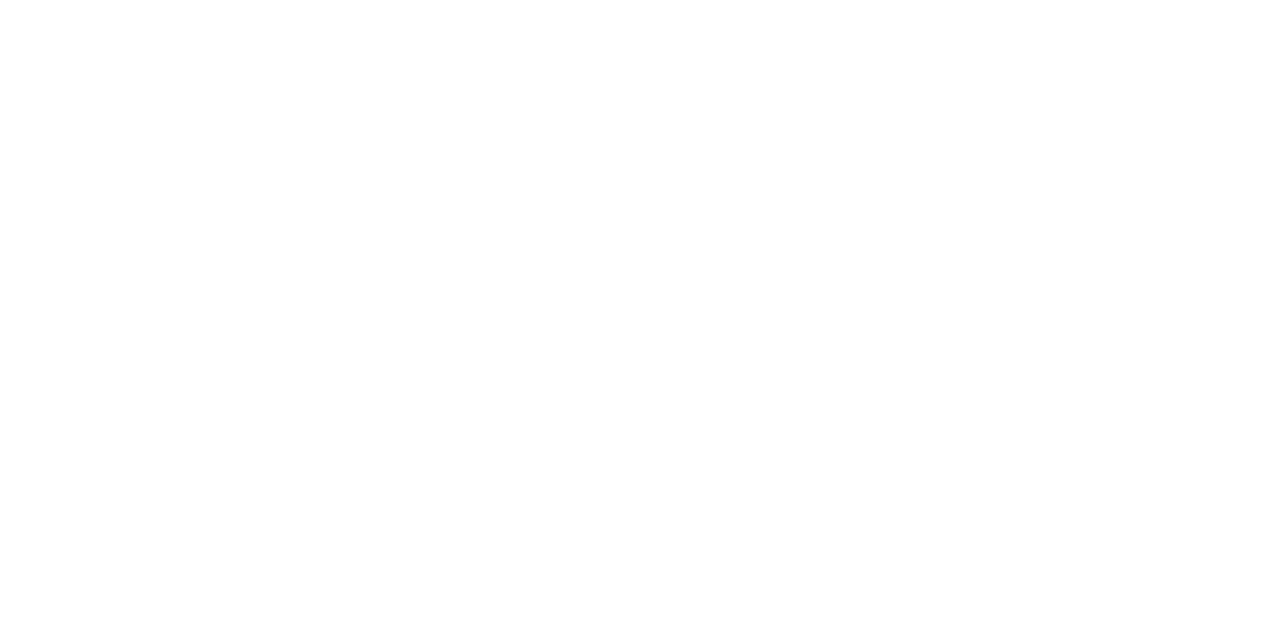
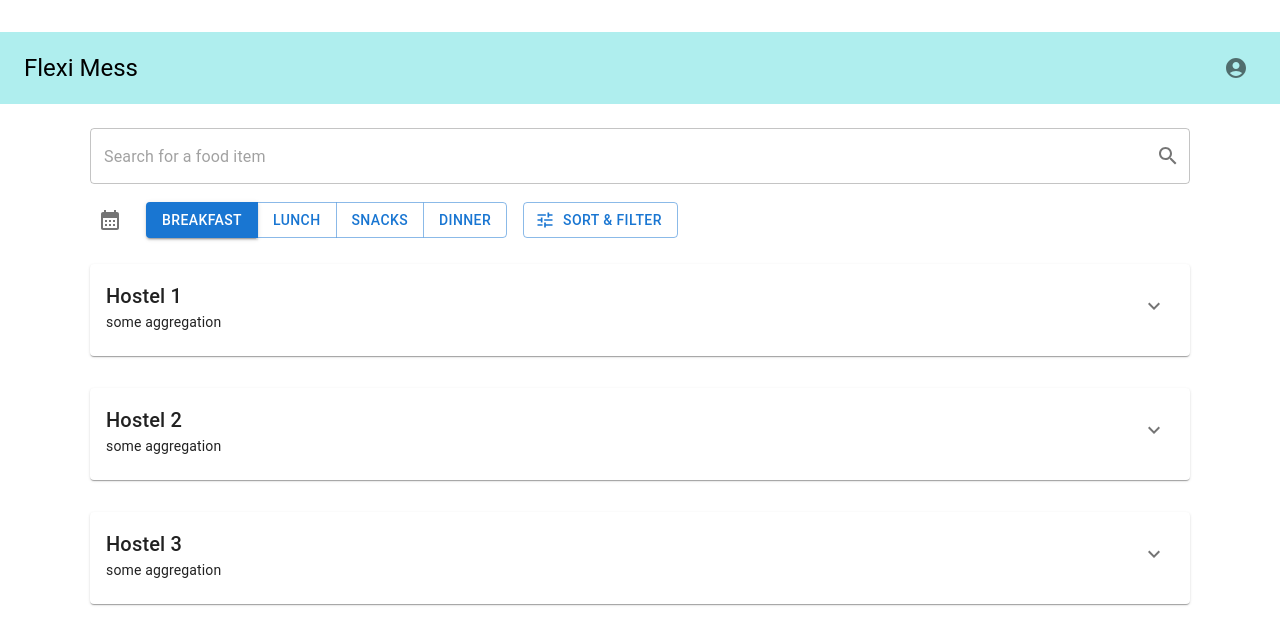
Before and after one commit to vruddhis/fleximess, a React (Vite) app in the folder frontend/: page /student-dashboard in a window 1280 px wide. Before the commit this address had no page. Shown: the top 644 px of the page. Built offline with nearby package versions, Linux system fonts and the light colour scheme.

Commit message:
user profile

```diff
--- a/frontend/src/App.jsx
+++ b/frontend/src/App.jsx
@@ -3,6 +3,7 @@
 import StudentLogin from './pages/StudentLogin';
 import StudentSignup from './pages/StudentSignup';
 import GuestDashboard from './pages/GuestDashboard'
+import StudentDashboard from './pages/StudentDashboard'
 
 
 function App() {
@@ -15,6 +16,7 @@
         <Route path="/student-signup" element={<StudentSignup/>} />
 
         <Route path="/dashboard" element={<GuestDashboard/>} />
+        <Route path="/student-dashboard" element={<StudentDashboard/>} />
       </Routes>
     </BrowserRouter>
   );
--- a/frontend/src/pages/GuestDashboard.jsx
+++ b/frontend/src/pages/GuestDashboard.jsx
@@ -7,6 +7,7 @@
   CardContent,
   Collapse,
   IconButton,
+  InputAdornment,
   TextField,
   Typography,
   Drawer,
@@ -50,9 +51,9 @@
 function GuestDashboard(){
  //we can also use set in useState. so here we initialise it to empty state and then later as we expand or click on the expand button again we remove/add to set
   const hostel_list = [
-    { id: 1, name: 'Hostel 1', distance: 0.8, rating: 4.8, type: 'Vegetarian', available: true },
-    { id: 2, name: 'Hostel 2', distance: 1.4, rating: 4.5, type: 'Mixed', available: true },
-    { id: 3, name: 'Hostel 3', distance: 2.1, rating: 4.2, type: 'Non-vegetarian', available: false },
+   { id: 1, name: 'Hostel 1'},
+    { id: 2, name: 'Hostel 2'},
+    { id: 3, name: 'Hostel 3'},
   ];
   const [expandedHostelIds, setExpandedHostelIds] = useState(new Set());
 
@@ -84,13 +85,38 @@
   }
 
 return (<Box className="dashboard-page">
+  <Box className="dashboard-header">
 
+      <Typography variant="h5">
+        Flexi Mess
+      </Typography>
+
+      <Button
+        component={Link}
+        to="/student-login"
+        variant="outlined"
+      >
+        Login
+      </Button>
+
+    </Box>
 
       <TextField
         fullWidth
         placeholder="Search for a food item"
         value={searchQuery}
         onChange={(event) => setSearchQuery(event.target.value)}
+        slotProps={{
+          input: {
+            endAdornment: (
+              <InputAdornment position="end">
+                <IconButton aria-label="Search food items" edge="end">
+                  <SearchIcon />
+                </IconButton>
+              </InputAdornment>
+            ),
+          },
+        }}
       />
 
  {/* we will highlight whichever one is chosen */}
--- a/frontend/src/pages/StudentDashboard.jsx
+++ b/frontend/src/pages/StudentDashboard.jsx
@@ -1,44 +1,274 @@
-import { Link } from 'react-router-dom';
+import './dashboard.css';
 
-  const drawer = (
-    <div>
-      <Toolbar />
-      <Divider />
-      <List>
-        {['', 'Starred', 'Send email', 'Drafts'].map((text, index) => (
-          <ListItem key={text} disablePadding>
-            <ListItemButton>
-              <ListItemIcon>
-                {index % 2 === 0 ? <InboxIcon /> : <MailIcon />}
-              </ListItemIcon>
-              <ListItemText primary={text} />
-            </ListItemButton>
-          </ListItem>
-        ))}
-      </List>
-      <Divider />
-      <List>
-        {['All mail', 'Trash', 'Spam'].map((text, index) => (
-          <ListItem key={text} disablePadding>
-            <ListItemButton>
-              <ListItemIcon>
-                {index % 2 === 0 ? <InboxIcon /> : <MailIcon />}
-              </ListItemIcon>
-              <ListItemText primary={text} />
-            </ListItemButton>
-          </ListItem>
-        ))}
-      </List>
-    </div>
-  );
+import {Box,
+  Button,
+  ButtonGroup,
+  Card,
+  CardContent,
+  Collapse,
+  IconButton,
+  InputAdornment,
+  TextField,
+  Typography,
+  Drawer,
+  Divider,
+  Menu,
+  MenuItem,
+} from "@mui/material";
+
+import SearchIcon from "@mui/icons-material/Search";
+import CalendarMonthIcon from "@mui/icons-material/CalendarMonth";
+import TuneIcon from "@mui/icons-material/Tune";
+import CloseIcon from "@mui/icons-material/Close";
+import AccountCircleIcon from "@mui/icons-material/AccountCircle";
+
+import ExpandMoreIcon from "@mui/icons-material/ExpandMore";
 
 
+import { useNavigate } from 'react-router-dom';
+import { useState } from 'react';
+
+//food items and hostels all fetched by API
+
+const MEALS = ['BREAKFAST', 'LUNCH', 'DINNER', 'SNACKS'];
+const DEFAULT_KCAL = { BREAKFAST: 400, LUNCH: 600, DINNER: 500, SNACKS: 300 };
+const MEAL_SCHEDULE = [{id: 'BREAKFAST', label: 'Breakfast', end: 10}, {id: 'LUNCH', label: 'Lunch', end: 14}, {id: 'SNACKS', label: 'Snacks', end: 18}, {id: 'DINNER', label: 'Dinner', end: 22}];
+
+
+function today(){
+  return new Date().getDay();}//returns numbers 1 to 0, so we need to map these to monday, tuesday, etc
+
+const WEEK_DAYS = [{id: 1, label: 'Monday'}, {id: 2, label: 'Tuesday'}, {id: 3, label: 'Wednesday'}, {id: 4, label: 'Thursday'}, {id: 5, label: 'Friday'}, {id: 6, label: 'Saturday'}, {id: 0, label: 'Sunday'}];
+
+function whichMealByTime() {
+  const h = new Date().getHours();
+  if (h < 10) return 'BREAKFAST';
+  if (h < 14) return 'LUNCH';
+  if (h < 18) return 'SNACKS';
+  return 'DINNER'; //what do we do 10 pm to midnight??
+} //also we should disable meals that have already passed
+
+function aggregation(){ //after getting from API we aggregate to find what to show on the hostel lsit
+
+}
 function StudentDashboard(){
-    return (<div>
-        <Drawer variant = 'permanent'>
+  //same as guest dashboard but i need to add header now
+  //id of student is stored in a state
+  const navigate = useNavigate();
+  const [profileMenuAnchor, setProfileMenuAnchor] = useState(null); //open or closed
+  const profileMenuOpen = Boolean(profileMenuAnchor);
 
-        </Drawer>
-    </div>)
+ //we can also use set in useState. so here we initialise it to empty state and then later as we expand or click on the expand button again we remove/add to set
+  const hostel_list = [
+    { id: 1, name: 'Hostel 1'},
+    { id: 2, name: 'Hostel 2'},
+    { id: 3, name: 'Hostel 3'},
+  ];
+  const [expandedHostelIds, setExpandedHostelIds] = useState(new Set());
+
+  const [selectedMeal, setSelectedMeal] = useState(whichMealByTime);
+  const [selectedDay, setSelectedDay] = useState(today);
+  const [showDays, setShowDays] = useState(false); //is calendar open or close
+  const [filterOpen, setFilterOpen] = useState(false); //will open up the drawer
+  const [searchQuery, setSearchQuery] = useState(''); //whenever even one character changes
+
+
+  const currentHour = new Date().getHours();
+
+
+
+  //also from search bar whatever we search should weauto expand that hostel's menu and then highlight? or should we give results separately in popup. ig autoexpansion will be easier
+
+  function toggleHostel(hostelId) {
+    setExpandedHostelIds((currentIds) => {
+      const nextIds = new Set(currentIds);
+
+      if (nextIds.has(hostelId)) {
+        nextIds.delete(hostelId);
+      } else {
+        nextIds.add(hostelId);
+      }
+
+      return nextIds;
+    });
+  }
+
+  function closeProfileMenu() {
+    setProfileMenuAnchor(null);
+  }
+
+  function handleLogout() {
+
+  }
+
+return (<Box className="dashboard-page">
+  <Box className="dashboard-header">
+
+      <Typography variant="h5">
+        Flexi Mess
+      </Typography>
+
+      <IconButton
+        id="profile-menu-button"
+        onClick={(event) => setProfileMenuAnchor(event.currentTarget)}
+      >
+        <AccountCircleIcon />
+      </IconButton>
+
+      <Menu
+        id="profile-menu"
+        anchorEl={profileMenuAnchor}
+        open={profileMenuOpen}
+        onClose={closeProfileMenu}
+        MenuListProps={{ 'aria-labelledby': 'profile-menu-button' }}
+      >
+
+        <MenuItem onClick={closeProfileMenu}>Edit preferences</MenuItem>
+        <MenuItem onClick={handleLogout}>Log out</MenuItem>
+      </Menu>
+
+    </Box>
+
+
+      <TextField
+        fullWidth
+        placeholder="Search for a food item"
+        value={searchQuery}
+        onChange={(event) => setSearchQuery(event.target.value)}
+        slotProps={{
+          input: {
+            endAdornment: (
+              <InputAdornment position="end">
+                <IconButton aria-label="Search food items" edge="end">
+                  <SearchIcon />
+                </IconButton>
+              </InputAdornment>
+            ),
+          },
+        }}
+      />
+
+ {/* we will highlight whichever one is chosen */}
+      <Box id="whatmeal">
+
+
+        <IconButton onClick={() => setShowDays((isVisible) => !isVisible)}>
+          <CalendarMonthIcon />
+        </IconButton>
+
+
+        {showDays ?
+          (<ButtonGroup variant="outlined">
+
+            {WEEK_DAYS.map((day) => {
+              const dayPosition = day.id === 0 ? 6 : day.id - 1;
+              const currentDayPosition = today() === 0 ? 6 : today() - 1; //ugh why are there no if else statements in react
+              const hasPassed = dayPosition < currentDayPosition;
+              const isSelected = selectedDay === day.id;
+
+              return (
+                <Button
+                  key={day.id}
+                  variant={isSelected ? 'contained' : 'outlined'}
+                  disabled={hasPassed}
+                  onClick={() => setSelectedDay(day.id)}>
+                  {day.label}
+                </Button>
+              );
+            })}
+          </ButtonGroup>
+        ) : null}
+
+        <ButtonGroup variant="outlined">
+
+          {MEAL_SCHEDULE.map((meal) => {
+            {/*disabling is based on if end time has passed*/}
+            const hasPassed = currentHour >= meal.end;
+
+            return (
+              <Button
+                key={meal.id}
+                variant={selectedMeal === meal.id ? 'contained' : 'outlined'}
+                disabled={hasPassed}
+                onClick={() => setSelectedMeal(meal.id)}
+                aria-pressed={selectedMeal === meal.id}
+              >
+                {meal.label}
+              </Button>
+            );
+          })}
+
+        </ButtonGroup>
+
+        <Button
+          className="filter-trigger"
+          variant="outlined"
+          startIcon={<TuneIcon />}
+          onClick={() => setFilterOpen(true)}>
+          Sort & filter
+        </Button>
+      </Box>
+
+      <Drawer
+        anchor="right"
+        open={filterOpen}
+        onClose={() => setFilterOpen(false)}
+      >
+        <Box className="filter-drawer">
+          <Box className="filter-drawer-header">
+            <Typography variant="h6">Sort & filter</Typography>
+            <IconButton onClick={() => setFilterOpen(false)}>
+              <CloseIcon />
+            </IconButton>
+          </Box>
+          <Divider />
+
+
+        </Box>
+      </Drawer>
+
+     {/* for hostels a for loop, and then we can expand also so that will need useState with parameter hostel id */}
+      <Box id="hostel-list">
+        {hostel_list.map((hostel) => {
+          const hostelId = hostel.id;
+          const hostelName = hostel.name;
+
+
+          const isExpanded = expandedHostelIds.has(hostelId);
+
+          return (
+            <Card key={hostelId} className="hostel-card">
+              <CardContent className="hostel-card-header"> {/* in this display horizontal, name and aggregation to left, and arrow icon on right */}
+                <Box className="hostel-card-info">
+                  <Typography variant="h6">
+                    {hostelName}
+                  </Typography>
+                  <Typography variant="body2">
+                    some aggregation
+                  </Typography>
+                </Box>
+
+                <IconButton
+                  className="hostel-expand-button"
+                  onClick={() => toggleHostel(hostelId)}
+                >
+                  <ExpandMoreIcon/>
+                </IconButton>
+              </CardContent>
+
+              <Collapse in={isExpanded} timeout="auto" unmountOnExit>
+                <CardContent>
+                  <Typography>here will be menu</Typography>
+                </CardContent>
+              </Collapse>
+
+            </Card>
+          );
+        })}
+      </Box>
+
+    </Box>);
+
 }
 
 export default StudentDashboard;
--- a/frontend/src/pages/StudentLogin.jsx
+++ b/frontend/src/pages/StudentLogin.jsx
@@ -2,6 +2,7 @@
 import './login.css';
 
 import { Link } from 'react-router-dom';
+import { useNavigate } from 'react-router-dom';
 
 import Box from '@mui/material/Box';
 import Button from '@mui/material/Button';
@@ -14,6 +15,7 @@
 import hostel from '../assets/hostel.jpeg';
 
 function StudentLogin(){
+    const navigate = useNavigate();
     const [username, setUsername] = useState(''); //passing initial blank state
     const [password, setPassword] = useState('');
 
@@ -33,6 +35,8 @@
 //onChange is everytime a character is typed, so we need to write that function also
 
         console.log("sending login data ", { username, password })
+        localStorage.setItem('studentName', username || 'Student');
+        navigate('/student-dashboard');
         //will do hashing later
         //REST API here
 
--- a/frontend/src/pages/dashboard.css
+++ b/frontend/src/pages/dashboard.css
@@ -11,6 +11,18 @@
   max-width: 1100px;
   margin: 0 auto;
   padding: 24px;
+}
+
+.dashboard-header {
+  display: flex;
+  align-items: center;
+  justify-content: space-between;
+  background-color: paleturquoise;
+  padding: 16px 24px;
+  width: 100vw;
+  box-sizing: border-box;
+  margin-left: calc(50% - 50vw);
+  margin-bottom: 24px;
 }
 
 .hostel-card {
```
